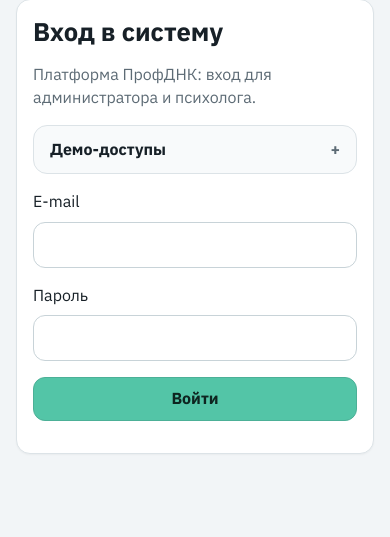
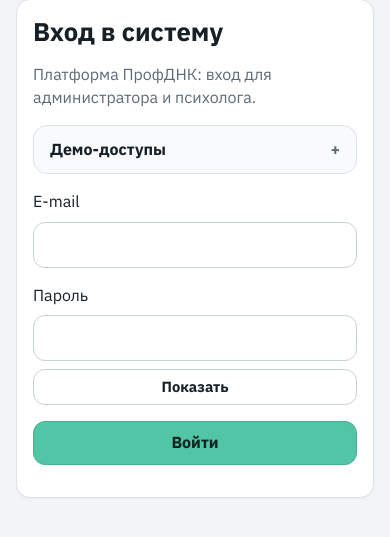
Before and after one commit to kleget/titanit-profdnk-mvp, a FastAPI app: page /login in a window 390 px wide. Shown: the part 219-756 px from the top of the page. Run offline with FastAPI, Linux system fonts and the light colour scheme.

Commit message:
feat(ui): add password visibility and rebalance dashboard/test-detail layouts

```diff
--- a/backend/app/static/css/app.css
+++ b/backend/app/static/css/app.css
@@ -292,6 +292,10 @@
   align-items: start;
 }
 
+.panel-head-stack {
+  grid-template-columns: 1fr;
+}
+
 .panel-head > div:first-child {
   display: grid;
   gap: var(--space-2);
@@ -320,6 +324,15 @@
 .card-list {
   display: grid;
   gap: var(--space-3);
+}
+
+.dashboard-columns {
+  align-items: stretch;
+}
+
+.dashboard-columns > .panel {
+  height: 100%;
+  align-content: start;
 }
 
 .stats,
@@ -426,6 +439,14 @@
 
 .actions-row {
   row-gap: var(--space-2);
+}
+
+.test-detail-actions {
+  row-gap: var(--space-2);
+}
+
+.test-detail-link-form {
+  width: 100%;
 }
 
 .inline-form {
@@ -539,6 +560,17 @@
   overflow: hidden !important;
   clip-path: inset(100%) !important;
   border: 0 !important;
+}
+
+.password-field {
+  display: grid;
+  grid-template-columns: minmax(0, 1fr) auto;
+  gap: var(--space-2);
+  align-items: center;
+}
+
+.password-field .password-toggle {
+  min-width: 108px;
 }
 
 input[type="checkbox"],
@@ -1279,6 +1311,15 @@
     width: 100%;
   }
 
+  .password-field {
+    grid-template-columns: 1fr;
+  }
+
+  .password-field .password-toggle {
+    width: 100%;
+    min-width: 0;
+  }
+
   .topnav {
     border-radius: var(--radius-md);
   }
--- a/backend/app/static/js/core-ui.js
+++ b/backend/app/static/js/core-ui.js
@@ -60,6 +60,33 @@
     window.history.replaceState({}, "", nextUrl);
   }
 
+  document.querySelectorAll("[data-password-toggle]").forEach((button) => {
+    if (button.dataset.bound === "1") {
+      return;
+    }
+
+    const targetId = button.dataset.target;
+    const input = targetId ? document.getElementById(targetId) : null;
+    if (!input) {
+      return;
+    }
+
+    const syncState = () => {
+      const isVisible = input.type === "text";
+      button.textContent = isVisible ? "Скрыть" : "Показать";
+      button.setAttribute("aria-pressed", isVisible ? "true" : "false");
+    };
+
+    button.dataset.bound = "1";
+    syncState();
+
+    button.addEventListener("click", () => {
+      input.type = input.type === "password" ? "text" : "password";
+      syncState();
+      input.focus({ preventScroll: true });
+    });
+  });
+
   document.querySelectorAll("[data-history-back]").forEach((button) => {
     if (button.dataset.bound === "1") {
       return;
--- a/backend/app/templates/dashboard.html
+++ b/backend/app/templates/dashboard.html
@@ -33,7 +33,7 @@
   </div>
 </section>
 
-<section class="grid two-col">
+<section class="grid two-col dashboard-columns">
   <article class="panel">
     <h2>Профиль</h2>
 
--- a/backend/app/templates/login.html
+++ b/backend/app/templates/login.html
@@ -23,7 +23,24 @@
       </label>
       <label>
         Пароль
-        <input type="password" name="password" required autocomplete="current-password">
+        <div class="password-field" data-password-field>
+          <input
+            id="login-password"
+            type="password"
+            name="password"
+            required
+            autocomplete="current-password"
+          >
+          <button
+            class="btn ghost small password-toggle"
+            type="button"
+            data-password-toggle
+            data-target="login-password"
+            aria-pressed="false"
+          >
+            Показать
+          </button>
+        </div>
       </label>
       <button class="btn" type="submit">Войти</button>
     </form>
```
Also changed, not shown: backend/app/templates/admin.html (+12 -0 lines), backend/app/templates/test_detail.html (+5 -5 lines).
